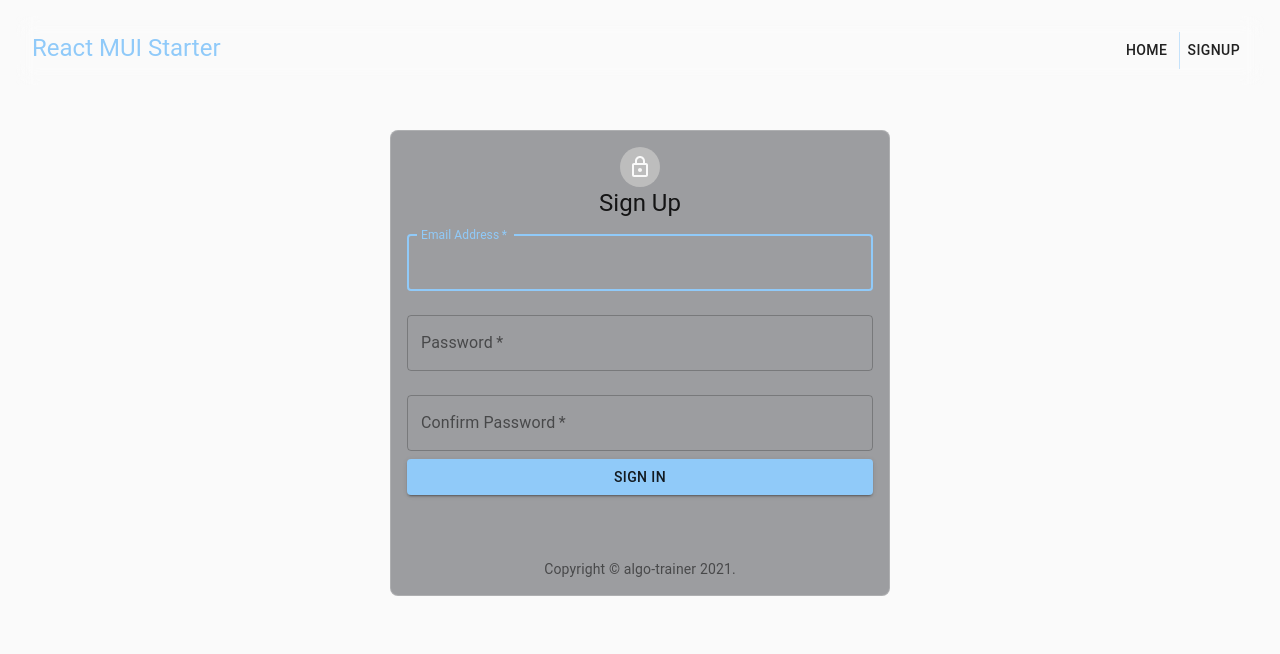
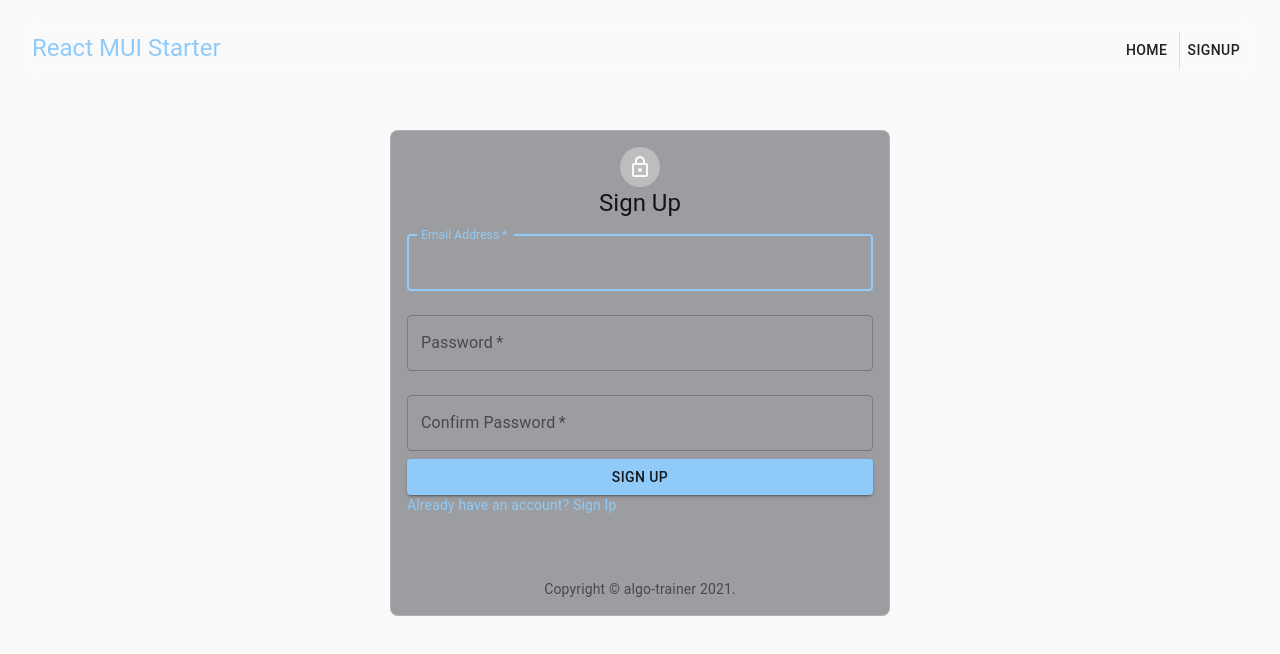
Before and after one commit to pstringe/Algo-Trainer, a React (Create React App) app: page /signup in a window 1280 px wide. Shown: the top 654 px of the page. Built offline with nearby package versions, Linux system fonts and the light colour scheme.

Commit message:
create auth context

```diff
--- a/src/Components/Auth/Signup.js
+++ b/src/Components/Auth/Signup.js
@@ -105,8 +105,11 @@ const Signup = () => {
                         color="primary"
                         className={classes.submit}
                     >
-                        Sign In
+                        Sign Up
                     </Button>
+                        <Link href="#" variant="body2">
+                            {"Already have an account? Sign Ip"}
+                        </Link>
                 </form>
             </Box>
             <Box mt={8}>
```
Also changed, not shown: src/Context/AuthContext.js (added, +37 -0 lines).
